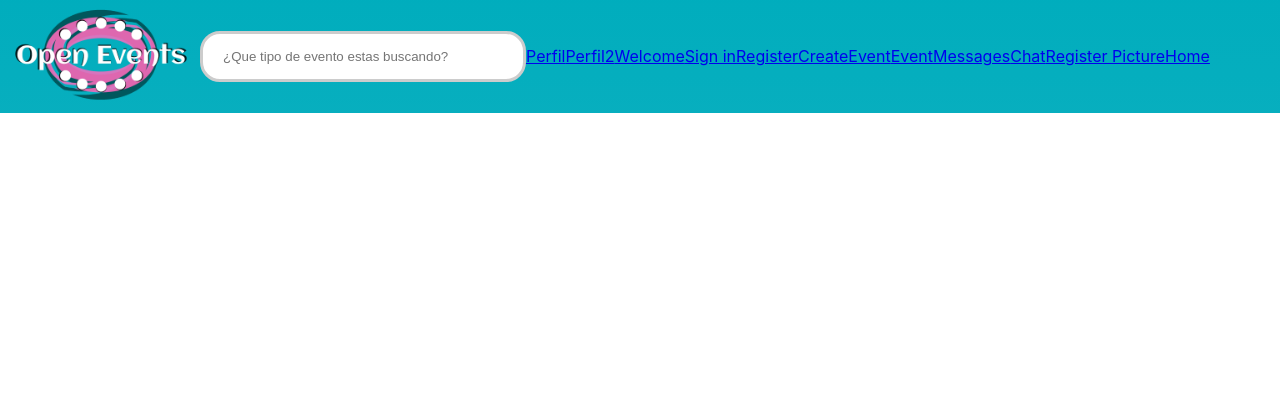
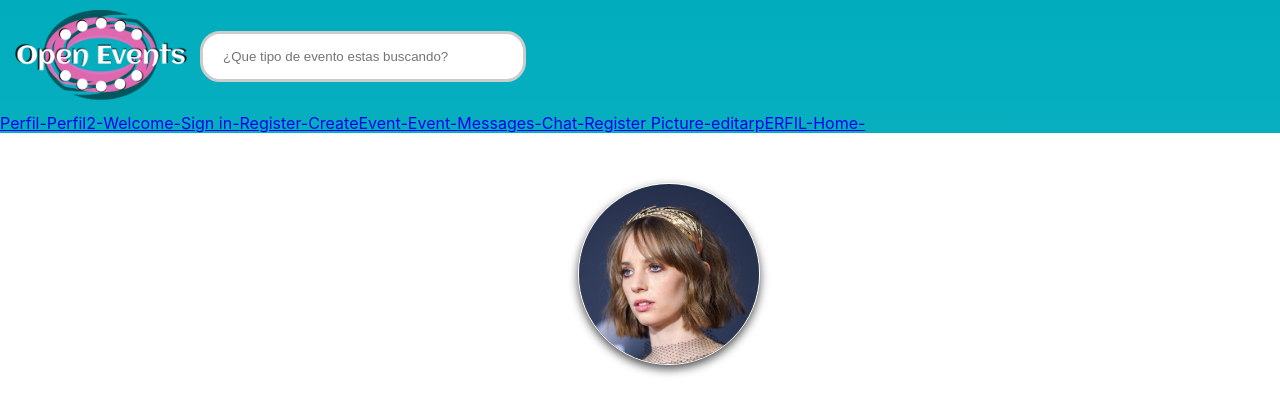
Before and after one commit to a-collado/PW1---Open-Events, a Vue app: page /editarPerfil in a window 1280 px wide. Shown: the top 414 px of the page. Built offline with nearby package versions, Linux system fonts and the light colour scheme; a web font is replaced by a local one.

Commit message:
foto editarPerfil

```diff
--- a/src/App.vue
+++ b/src/App.vue
@@ -4,17 +4,18 @@
     <input class="searchbar" type="text" placeholder="¿Que tipo de evento estas buscando?">
 
     <nav class="navbar">
-      <router-link to="/perfil">Perfil</router-link>
-      <router-link to="/perfil_statistics">Perfil2</router-link>
-      <router-link to="/welcome">Welcome</router-link>
-      <router-link to="/sign_in">Sign in</router-link>
-      <router-link to="/register">Register</router-link>
-      <router-link to="/create_event">CreateEvent</router-link>
-      <router-link to="/event">Event</router-link>
-      <router-link to="/messages">Messages</router-link>
-      <router-link to="/chat">Chat</router-link>
-      <router-link to="/register_profile_picture">Register Picture</router-link>
-      <router-link to="/">Home</router-link>
+      <router-link to="/perfil">Perfil-</router-link>
+      <router-link to="/perfil_statistics">Perfil2-</router-link>
+      <router-link to="/welcome">Welcome-</router-link>
+      <router-link to="/sign_in">Sign in-</router-link>
+      <router-link to="/register">Register-</router-link>
+      <router-link to="/create_event">CreateEvent-</router-link>
+      <router-link to="/event">Event-</router-link>
+      <router-link to="/messages">Messages-</router-link>
+      <router-link to="/chat">Chat-</router-link>
+      <router-link to="/register_profile_picture">Register Picture-</router-link>
+      <router-link to="/editarPerfil">editarpERFIL-</router-link>
+      <router-link to="/">Home-</router-link>
 
     </nav>
 
--- a/src/components/EditarPerfil.vue
+++ b/src/components/EditarPerfil.vue
@@ -0,0 +1,31 @@
+<template>
+
+    <div class="centered_width">
+
+        <img class="profilePic" src="../assets/images/profilepic.webp" alt="Avatar">
+
+    </div>
+
+</template>
+
+<style scoped>
+
+    div.centered_width{
+        width: 95%;
+        display: flex;
+        justify-content: center;
+        margin-top: 50px;
+    }
+
+    .profilePic{
+    width: 180px;
+    height: 180px;
+    border-radius: 50%;
+    border-style: solid;
+    border-color: white;
+    border-width: 1.5px;
+    object-fit: cover;
+    filter: drop-shadow(0px 4px 5px rgba(0, 0, 0, 0.7))
+    }
+
+</style>
--- a/src/router/index.js
+++ b/src/router/index.js
@@ -13,6 +13,7 @@ import Home from '../components/Home.vue'
 import Friends from '../components/Friends.vue'
 import Requests from '../components/Requests.vue'
 import Pendant from '../components/Pendant.vue'
+import EditarPerfil from '../components/EditarPerfil.vue'
 
 const routes = [
     {
@@ -84,6 +85,12 @@ const routes = [
         path: '/pendant',
         name: 'Pendant',
         component: Pendant
+    },
+    {
+
+        path: '/editarPerfil',
+        name: 'EditarPerfil',
+        component: EditarPerfil
     }
 
 ]
```
